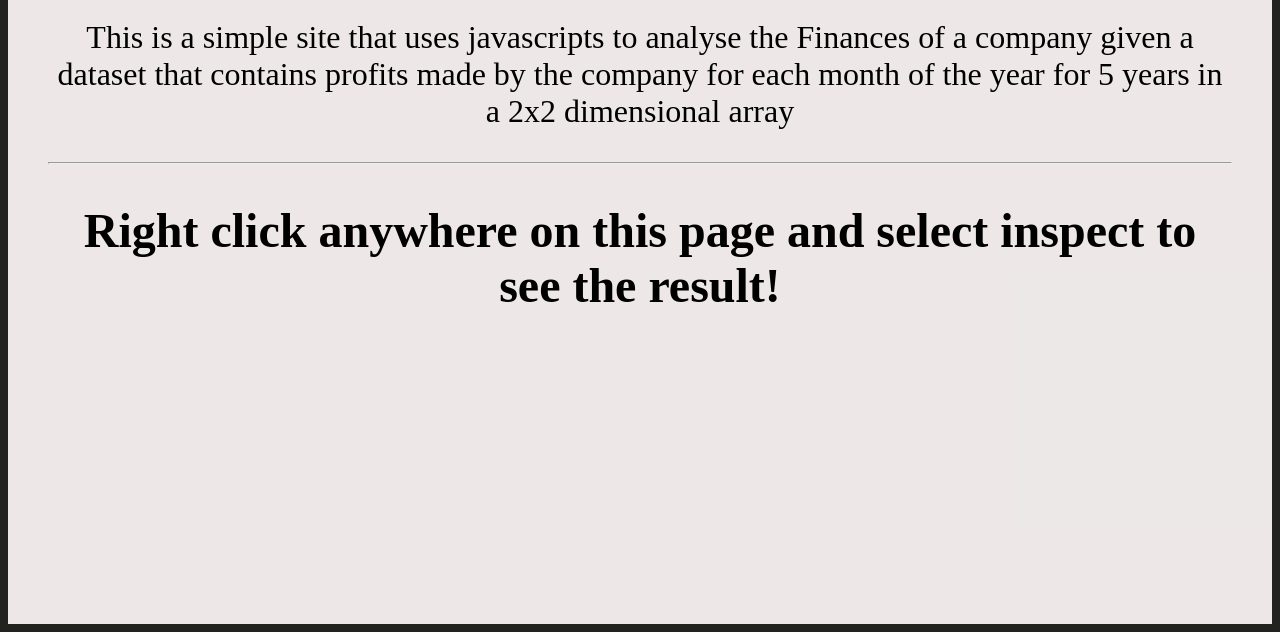
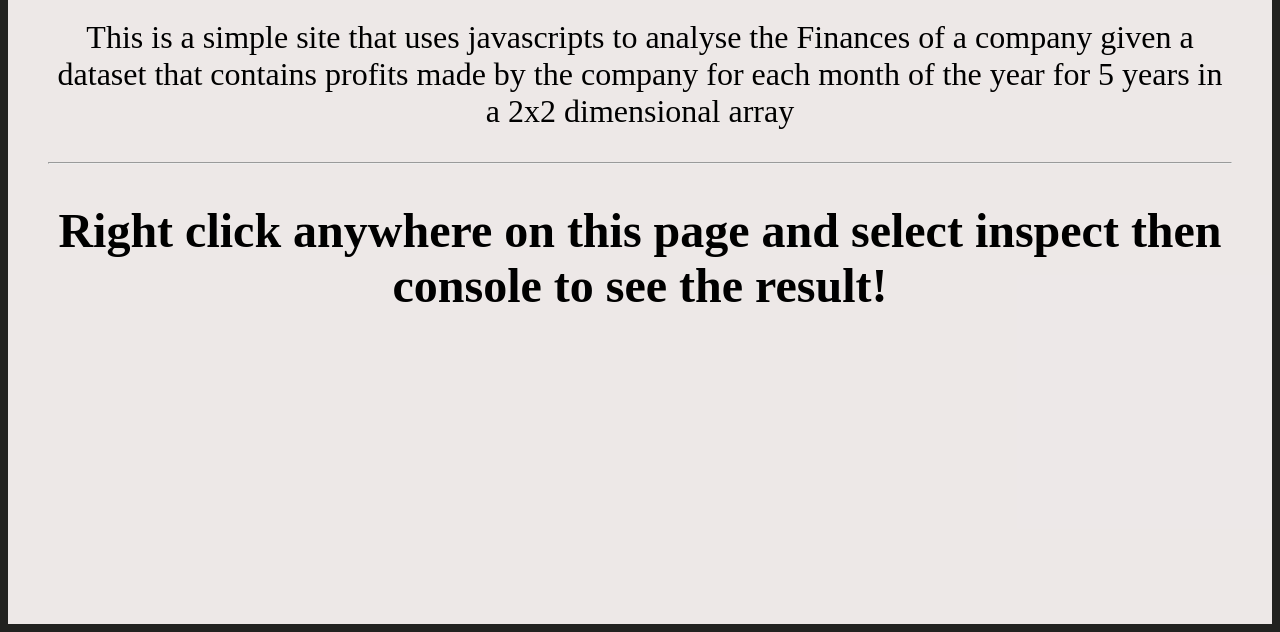
Before and after one commit to kifeakor22/Console-Finances, a plain HTML site: page index.html in a window 1280 px wide. Shown: the part 234-866 px from the top of the page. Drawn offline with Linux system fonts and the light colour scheme.

Commit message:
modified CTA on herogrid

```diff
--- a/index.html
+++ b/index.html
@@ -20,7 +20,7 @@
          for each month of the year for 5 years in a 2x2 dimensional array
       </p>
       <hr class="my-4">
-      <h2>Right click anywhere on this page and select inspect to see the result!</h2>
+      <h2>Right click anywhere on this page and select inspect then console to see the result!</h2>
 
     </div>
   </section>
```
